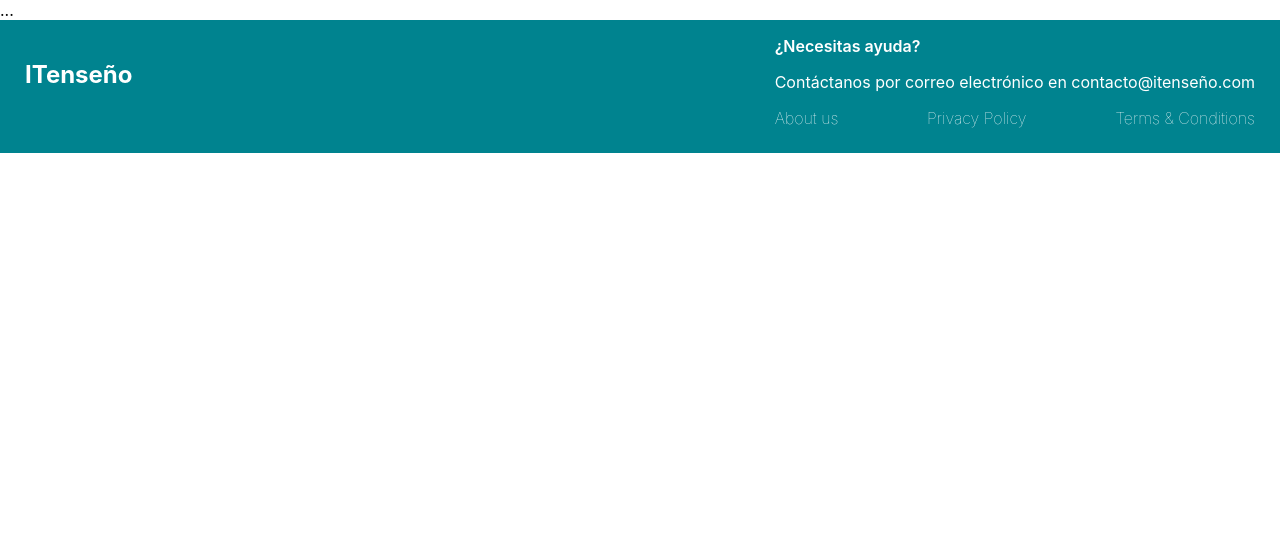
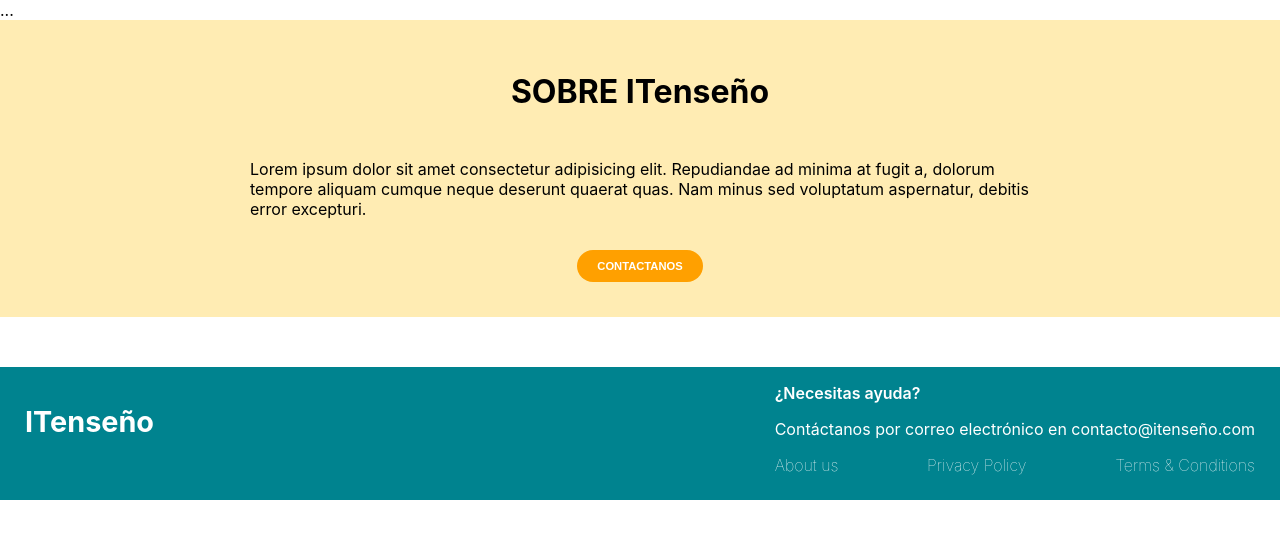
Before and after one commit to MaitenCullen/ITenseno, a React (Vite) app: page / in a window 1280 px wide. Shown: the top 538 px of the page. Built offline with nearby package versions, Linux system fonts and the light colour scheme.

Commit message:
[ADD] Componente AboutUs

```diff
--- a/src/App.jsx
+++ b/src/App.jsx
@@ -6,7 +6,7 @@ function App() {
   return (
     <div className="App">
       {/* <NavBar/> */}
-      {/* <Home/> */}
+      <Home/>
       <Footer />
     </div>
   );
--- a/src/components/AboutUs.jsx
+++ b/src/components/AboutUs.jsx
@@ -1,7 +1,7 @@
 const AboutUs = () => {
     return (
         <div className="aboutUs">
-            <p>Sobre ITenseño</p>
+            <p>SOBRE ITenseño</p>
             <p>Lorem ipsum dolor sit amet consectetur adipisicing elit. Repudiandae ad minima at fugit a, dolorum tempore aliquam cumque neque deserunt quaerat quas. Nam minus sed voluptatum aspernatur, debitis error excepturi.</p>
             <button>CONTACTANOS</button>
         </div>
--- a/src/screens/Home.jsx
+++ b/src/screens/Home.jsx
@@ -9,16 +9,16 @@ export const Home = () => {
   return (
     <div>
     <div>
-      <CartHome />
+      {/* <CartHome /> */}
     </div>
     <div>
-      <CartButtons />
+      {/* <CartButtons /> */}
     </div>
     <div>
-    <CartData />
+    {/* <CartData /> */}
     </div>
     <div>
-      <CartImages />
+      {/* <CartImages /> */}
     </div>
     <div>
       <AboutUs />
--- a/src/style/components/_aboutUs.scss
+++ b/src/style/components/_aboutUs.scss
@@ -1 +1,26 @@
 @import '../base/settings';
+
+.aboutUs {
+    background-color: $lightOrange;
+    display: flex;
+    flex-direction: column;
+    align-items: center;
+    padding: 20px 250px;
+    margin-bottom: 50px;
+
+    p:nth-child(1){
+        font-size: 2rem;
+        font-weight: 700;
+    }
+
+    button {
+        background-color: $orange;
+        border: none;
+        border-radius: 25px;
+        color: #fff;
+        padding: 10px 20px;
+        font-weight: 700;
+        font-size: .7rem;
+        margin: 15px 0;
+    }
+}
--- a/src/style/components/_footer.scss
+++ b/src/style/components/_footer.scss
@@ -9,7 +9,7 @@
     padding: 0 25px 25px;
 
     &-logo {
-        font-size: 1.5rem;
+        font-size: 1.8rem;
         font-weight: 700;
     }
 
```
